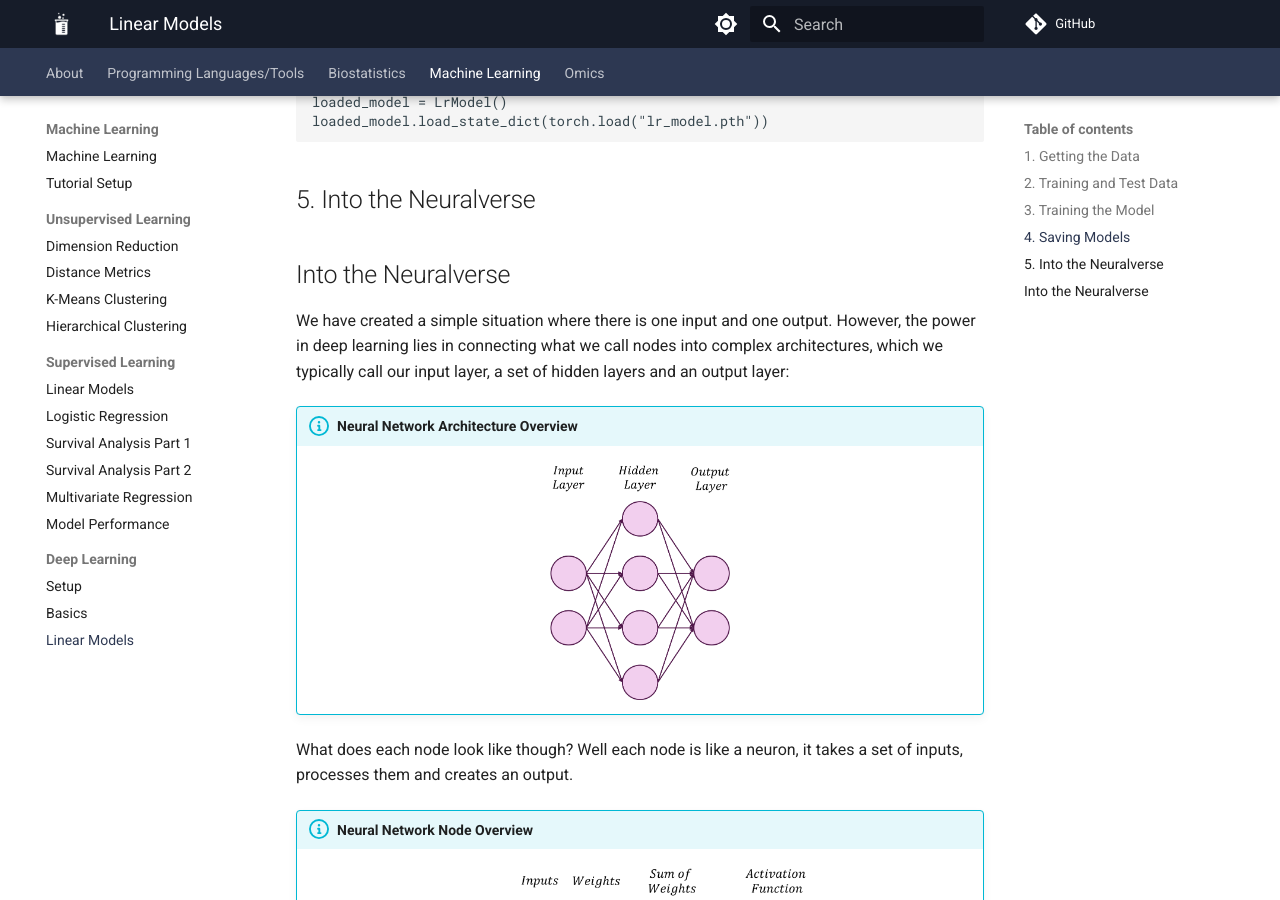
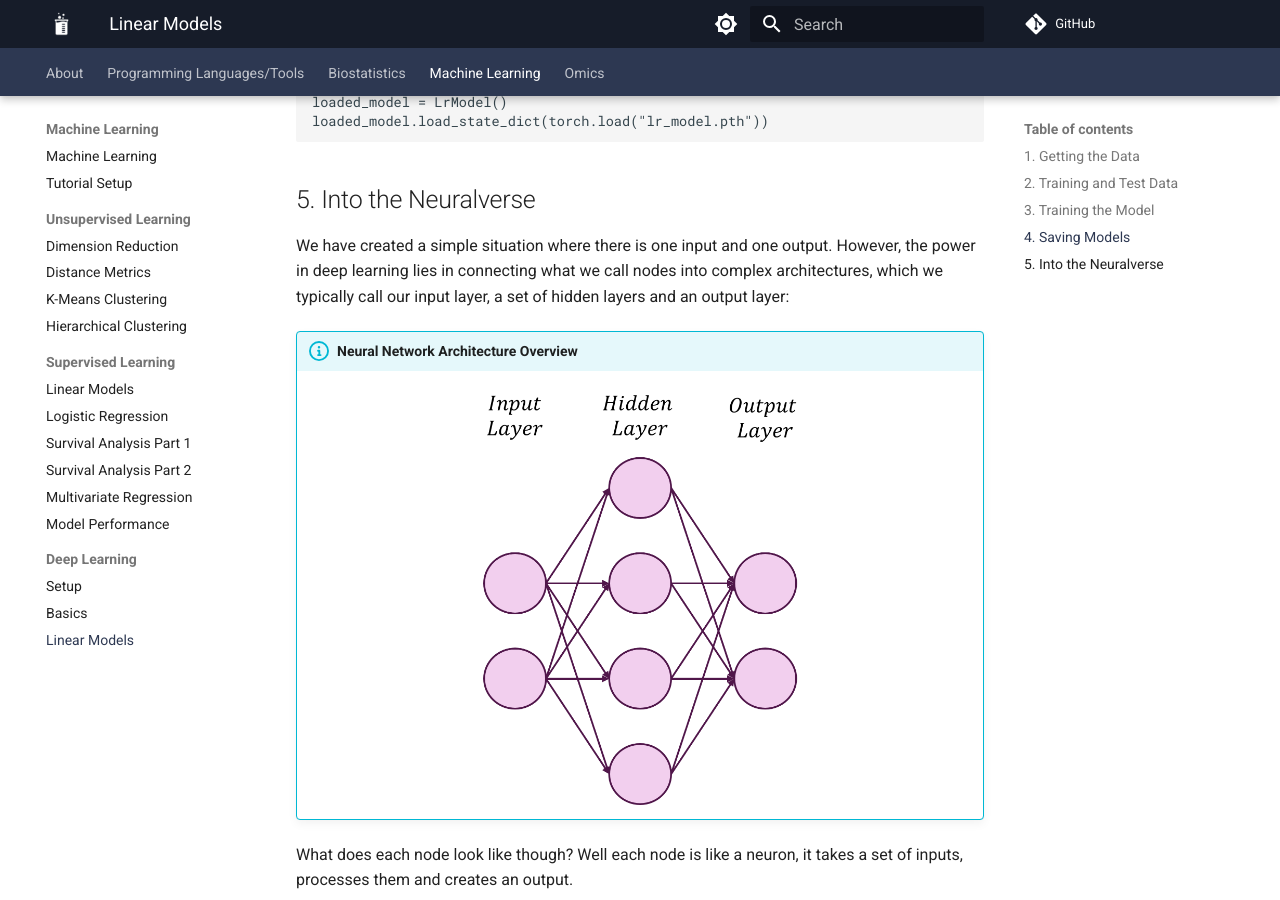
Before and after one commit to comp-tox-jhu/CompToxLab, an MkDocs documentation site: the page built from docs/machine_learning/deep_learning/02_linear_model.md, in a window 1280 px wide and 900 px high, scrolled down 7253 px. Built offline with MkDocs 1.6.1 and Material for MkDocs 9.7.7, drawn with Linux system fonts in a browser that asks for light colours; comment, search, counter and statistics services are not loaded.

Commit message:
Update 02_linear_model.md

```diff
--- a/docs/machine_learning/deep_learning/02_linear_model.md
+++ b/docs/machine_learning/deep_learning/02_linear_model.md
@@ -220,13 +220,11 @@ loaded_model.load_state_dict(torch.load("lr_model.pth"))
 
 ## 5. Into the Neuralverse
 
-## Into the Neuralverse
-
 We have created a simple situation where there is one input and one output. However, the power in deep learning lies in connecting what we call nodes into complex architectures, which we typically call our input layer, a set of hidden layers and an output layer:
 
 !!! info "Neural Network Architecture Overview "
     <figure markdown="span">
-      ![](img/nn_overview.png){ width="200" }
+      ![](img/nn_overview.png){ width="350" }
     </figure>
 
 What does each node look like though? Well each node is like a neuron, it takes a set of inputs, processes them and creates an output.
```
